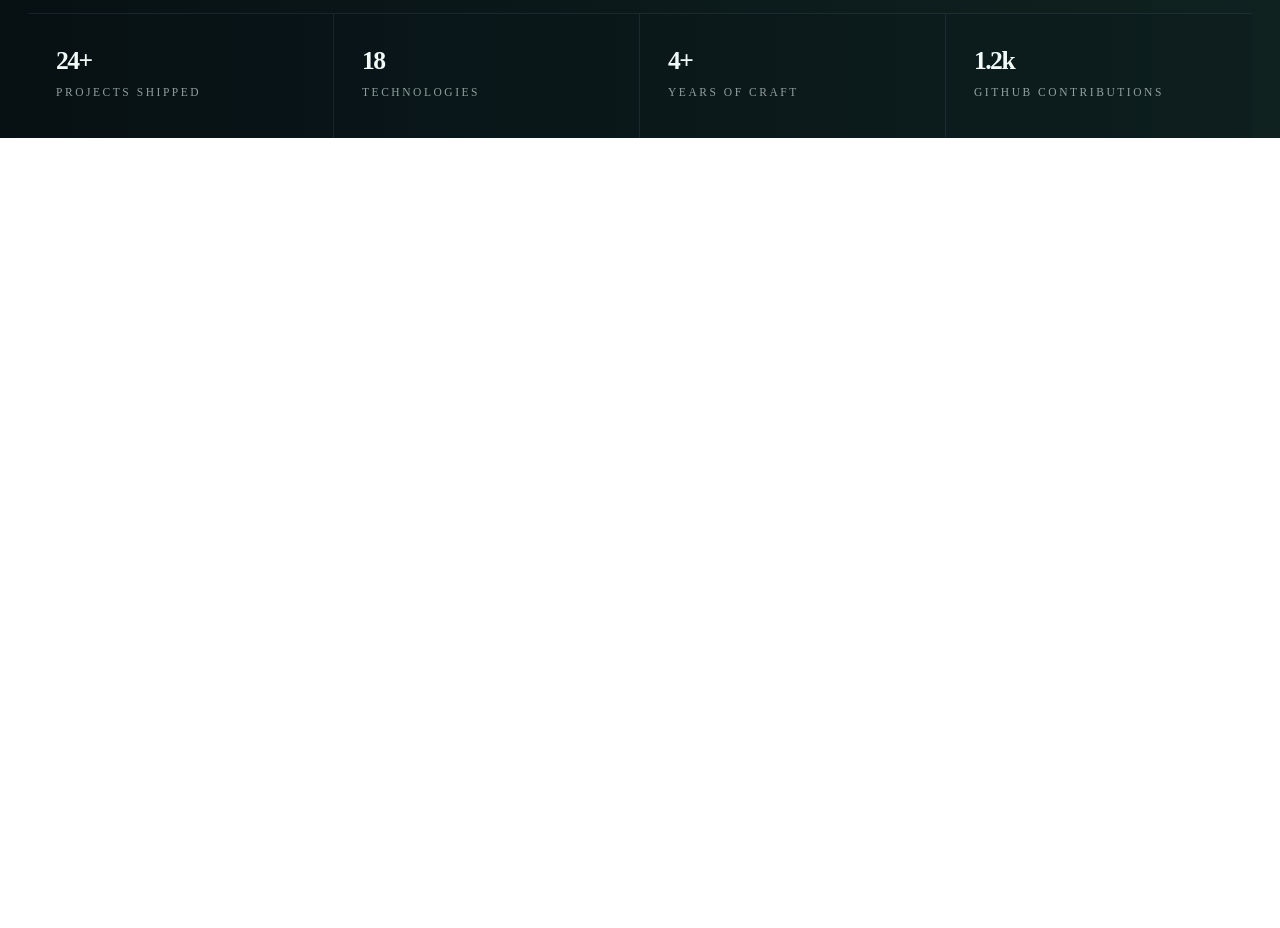
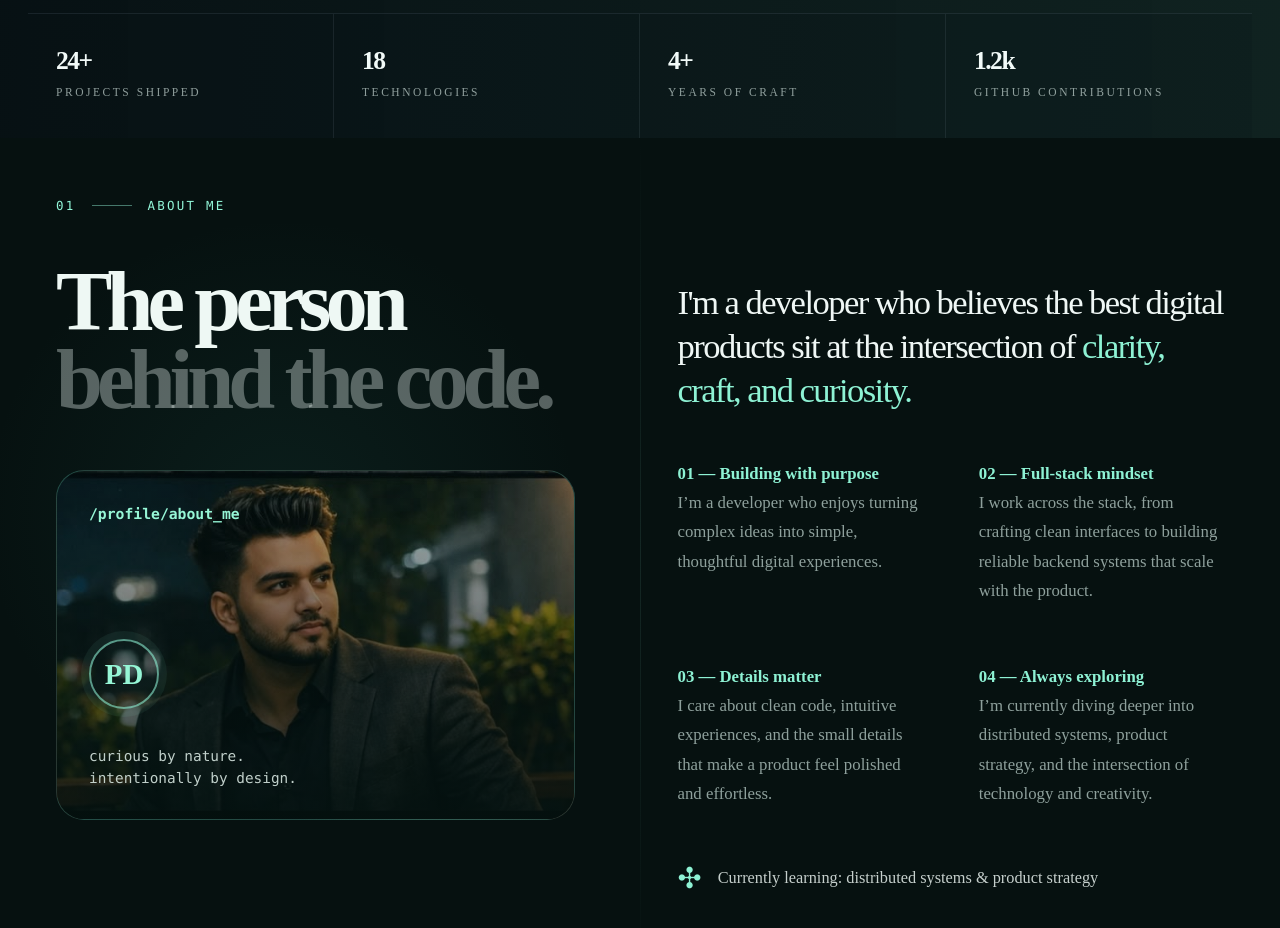
Before and after one commit to RudraCodeForge/Portfolio, a React app in the folder Frontend/: page / in a window 1280 px wide. Shown: the part 800-1728 px from the top of the page. Before the commit the page ends 958 px from the top, so only its background shows below. Built offline with nearby package versions, Linux system fonts and the light colour scheme; the HTML template or start-up script is replaced by a standard one.

Commit message:
Add About page and make it responsive

```diff
--- a/Frontend/src/App.jsx
+++ b/Frontend/src/App.jsx
@@ -1,11 +1,13 @@
 import Navbar from "../src/Components/Navbar";
 import Header from "../src/Components/Header";
+import About from "../src/pages/About";
 
 function App() {
   return (
     <>
       <Navbar />
       <Header />
+      <About />
     </>
   );
 }
--- a/Frontend/src/index.css
+++ b/Frontend/src/index.css
@@ -2,3 +2,14 @@
   margin: 0;
   box-sizing: border-box;
 }
+
+html {
+  scroll-behavior: smooth;
+  scroll-padding-top: 96px;
+}
+
+@media (prefers-reduced-motion: reduce) {
+  html {
+    scroll-behavior: auto;
+  }
+}
--- /dev/null
+++ b/Frontend/src/pages/About.jsx
@@ -0,0 +1,79 @@
+import Styles from "../styles/About.module.css";
+import profileImage from "../assets/self.jpeg";
+
+const About = () => {
+  return (
+    <section id="about" className={Styles.aboutSection}>
+      <div className={Styles.aboutGrid}>
+        <div className={Styles.introColumn}>
+          <div className={Styles.sectionLabel}>
+            <span>01</span>
+            <span className={Styles.labelLine} />
+            <span>ABOUT ME</span>
+          </div>
+
+          <h2 className={Styles.heading}>
+            The person
+            <span>behind the code.</span>
+          </h2>
+
+          <div className={Styles.profileTerminal}>
+            <img
+              className={Styles.profileImage}
+              src={profileImage}
+              alt="Prince Daksh"
+            />
+            <span className={Styles.terminalPath}>/profile/about_me</span>
+            <div className={Styles.initials}>PD</div>
+            <p>
+              curious by nature.
+              <br />
+              intentionally by design.
+            </p>
+          </div>
+        </div>
+
+        <div className={Styles.copyColumn}>
+          <p className={Styles.leadCopy}>
+            I&apos;m a developer who believes the best digital products sit at
+            the intersection of <span>clarity, craft, and curiosity.</span>
+          </p>
+
+          <div className={Styles.copyGrid}>
+            <p>
+              <span className={Styles.Points}>01 — Building with purpose</span>{" "}
+              I’m a developer who enjoys turning complex ideas into simple,
+              thoughtful digital experiences.
+            </p>
+            <p>
+              <span className={Styles.Points}>02 — Full-stack mindset</span> I
+              work across the stack, from crafting clean interfaces to building
+              reliable backend systems that scale with the product.
+            </p>
+
+            <p>
+              <span className={Styles.Points}>03 — Details matter</span> I care
+              about clean code, intuitive experiences, and the small details
+              that make a product feel polished and effortless.
+            </p>
+
+            <p>
+              <span className={Styles.Points}>04 — Always exploring</span> I’m
+              currently diving deeper into distributed systems, product
+              strategy, and the intersection of technology and creativity.
+            </p>
+          </div>
+
+          <div className={Styles.learningNote}>
+            <span aria-hidden="true">✣</span>
+            <span>
+              Currently learning: distributed systems &amp; product strategy
+            </span>
+          </div>
+        </div>
+      </div>
+    </section>
+  );
+};
+
+export default About;
--- /dev/null
+++ b/Frontend/src/styles/About.module.css
@@ -0,0 +1,254 @@
+.aboutSection {
+  position: relative;
+  overflow: hidden;
+  scroll-margin-top: 0;
+  padding: 60px 0 80px;
+  background:
+    radial-gradient(
+      circle at 22% 45%,
+      rgba(43, 117, 104, 0.13),
+      transparent 27%
+    ),
+    #061110;
+  color: #eef8f4;
+}
+
+.aboutSection::before {
+  position: absolute;
+  top: 0;
+  left: 50%;
+  width: 1px;
+  height: 100%;
+  background: linear-gradient(
+    transparent,
+    rgba(144, 237, 213, 0.1),
+    transparent
+  );
+  content: "";
+}
+
+.aboutGrid {
+  display: grid;
+  grid-template-columns: minmax(0, 0.95fr) minmax(0, 1fr);
+  gap: clamp(64px, 8vw, 150px);
+  width: min(1440px, calc(100% - 112px));
+  margin: 0 auto;
+}
+
+.sectionLabel {
+  display: flex;
+  align-items: center;
+  gap: 16px;
+  color: #92f7d9;
+  font-family: "SFMono-Regular", Consolas, monospace;
+  font-size: 0.78rem;
+  letter-spacing: 0.18em;
+  margin-bottom: 50px;
+}
+
+.labelLine {
+  width: 40px;
+  height: 1px;
+  background: rgba(146, 247, 217, 0.45);
+}
+
+.heading {
+  max-width: 640px;
+  margin: 16px 0 52px;
+  font-size: clamp(3.6rem, 6.6vw, 7.8rem);
+  line-height: 0.92;
+  letter-spacing: -0.07em;
+  font-weight: 700;
+}
+
+.heading span {
+  display: block;
+  color: rgba(227, 238, 235, 0.37);
+}
+
+.profileTerminal {
+  position: relative;
+  display: flex;
+  flex-direction: column;
+  justify-content: space-between;
+  min-height: 350px;
+  padding: 34px 32px 30px;
+  overflow: hidden;
+  border: 1px solid rgba(144, 237, 213, 0.13);
+  border-radius: 28px;
+  background:
+    radial-gradient(
+      circle at 75% 17%,
+      rgba(100, 189, 164, 0.28),
+      transparent 33%
+    ),
+    linear-gradient(145deg, rgba(22, 65, 59, 0.8), rgba(28, 28, 25, 0.9));
+  box-shadow: inset 0 1px rgba(255, 255, 255, 0.07);
+}
+
+.profileTerminal::before {
+  position: absolute;
+  inset: 0;
+  z-index: 1;
+  background: linear-gradient(
+    180deg,
+    rgba(4, 18, 16, 0.2),
+    rgba(4, 18, 16, 0.82)
+  );
+  content: "";
+}
+
+.profileImage {
+  position: absolute;
+  inset: 0;
+  width: 100%;
+  height: 100%;
+  object-fit: cover;
+  object-position: center 28%;
+  opacity: 0.88;
+}
+
+.profileTerminal::after {
+  position: absolute;
+  right: -14%;
+  bottom: -28%;
+  width: 68%;
+  height: 62%;
+  border-radius: 50%;
+  background: rgba(12, 19, 18, 0.3);
+  filter: blur(35px);
+  content: "";
+}
+
+.terminalPath,
+.profileTerminal p {
+  position: relative;
+  z-index: 1;
+  font-family: "SFMono-Regular", Consolas, monospace;
+}
+
+.terminalPath {
+  color: #96f6d6;
+  font-size: 0.92rem;
+  font-weight: 700;
+}
+
+.initials {
+  margin-top: 80px;
+  position: relative;
+  z-index: 1;
+  display: grid;
+  width: 70px;
+  height: 70px;
+  place-items: center;
+  border: 2px solid rgba(146, 247, 217, 0.58);
+  border-radius: 50%;
+  color: #96f6d6;
+  font-size: 1.8rem;
+  font-weight: 700;
+  box-shadow: 0 0 0 8px rgba(146, 247, 217, 0.06);
+}
+
+.profileTerminal p {
+  margin: 0;
+  color: rgba(222, 238, 232, 0.86);
+  font-size: 0.9rem;
+  line-height: 1.5;
+}
+
+.copyColumn {
+  padding-top: 82px;
+}
+
+.leadCopy {
+  max-width: 780px;
+  color: #eff7f5;
+  font-size: clamp(1.8rem, 2.7vw, 3.1rem);
+  line-height: 1.28;
+  letter-spacing: -0.045em;
+}
+
+.leadCopy span {
+  color: #8ef2d4;
+}
+
+.copyGrid {
+  display: grid;
+  grid-template-columns: repeat(2, minmax(0, 1fr));
+  gap: 56px;
+  margin-top: 46px;
+}
+
+.copyGrid p {
+  color: rgba(196, 216, 211, 0.72);
+  font-size: 1.05rem;
+  line-height: 1.75;
+}
+
+.learningNote {
+  display: flex;
+  align-items: center;
+  gap: 16px;
+  margin-top: 52px;
+  color: rgba(232, 241, 237, 0.85);
+  font-size: 1.02rem;
+}
+
+.learningNote span:first-child {
+  color: #8ef2d4;
+  font-size: 1.8rem;
+}
+
+.Points {
+  display: block;
+  color: #8ef2d4;
+  font-weight: 700;
+}
+
+@media (max-width: 900px) {
+  .aboutGrid {
+    grid-template-columns: 1fr;
+    width: min(100% - 48px, 680px);
+  }
+
+  .aboutSection::before {
+    display: none;
+  }
+
+  .copyColumn {
+    padding-top: 0;
+  }
+}
+
+@media (max-width: 560px) {
+  .aboutSection {
+    padding: 92px 0 100px;
+  }
+
+  .aboutGrid {
+    width: min(100% - 32px, 680px);
+  }
+
+  .heading {
+    margin-bottom: 36px;
+    font-size: clamp(3.25rem, 17vw, 5.2rem);
+  }
+
+  .profileTerminal {
+    min-height: 360px;
+    padding: 26px 22px 24px;
+    border-radius: 22px;
+  }
+
+  .copyGrid {
+    grid-template-columns: 1fr;
+    gap: 22px;
+    margin-top: 32px;
+  }
+
+  .learningNote {
+    align-items: flex-start;
+    margin-top: 34px;
+    font-size: 0.94rem;
+  }
+}
--- a/Frontend/src/styles/Header.module.css
+++ b/Frontend/src/styles/Header.module.css
@@ -6,7 +6,6 @@
   color: #edf8f5;
   border-top: 1px solid rgba(148, 163, 184, 0.12);
   padding-top: 90px;
-  margin-bottom: 20px;
 }
 
 .headerInner {
```
Also changed, not shown: Frontend/src/assets/self.jpeg (added).
